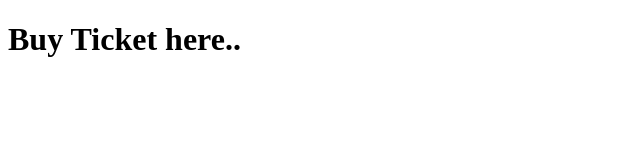
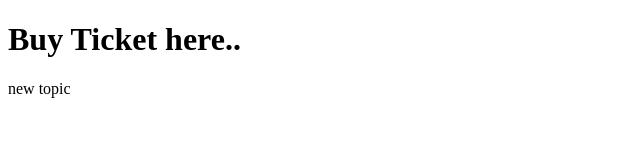
Before and after one commit to Eniola27/ticketapp, a plain HTML site: page buy.html in a window 1280 px wide. Shown: the full height of the page, 0-640 px from the left. Drawn offline with Linux system fonts and the light colour scheme.

Commit message:
The project after meeting with the supplier

```diff
--- a/buy.html
+++ b/buy.html
@@ -7,5 +7,6 @@
 </head>
 <body>
 <h1>Buy Ticket here..</h1>
+<p>new topic</p>
 </body>
 </html>
```
Also changed, not shown: contact.html (deleted).
